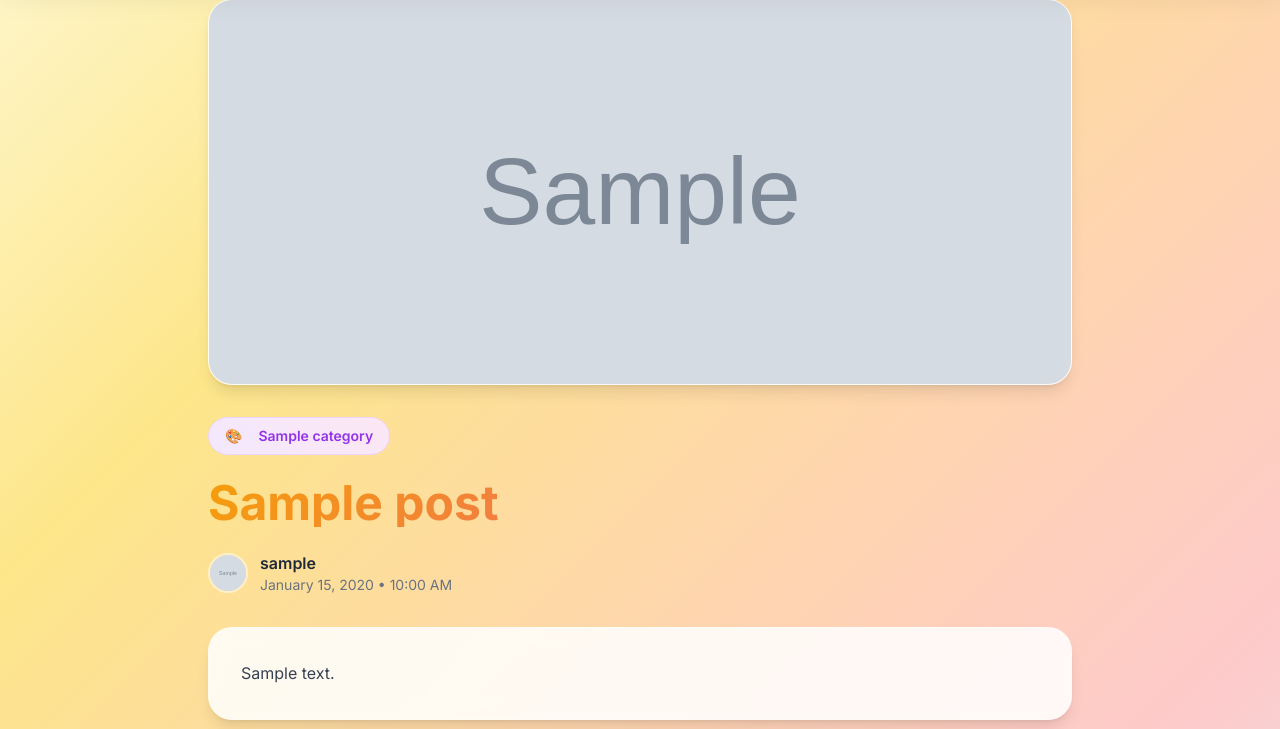
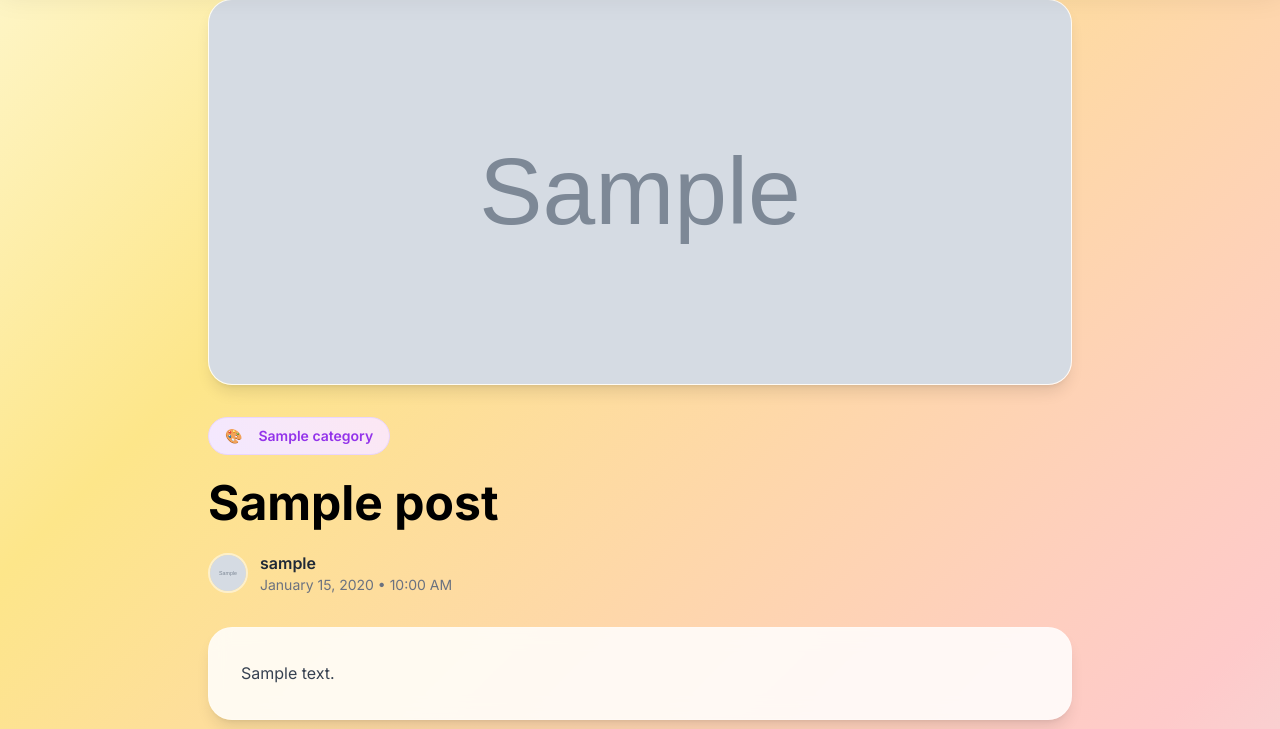
Before and after one commit to saponnness/freespaces, a Django app: page /posts/1/ in a window 1280 px wide. Shown: the part 81-810 px from the top of the page. Run offline with Django 5.2, Linux system fonts and the light colour scheme; tables that the repository leaves empty hold one stand-in row (values such as "Sample post"); grey boxes marked "Sample" are stand-in pictures; some libraries are stand-ins or nearby versions.

Commit message:
Update post title styling to enhance emoji support and visual consistency.

```diff
--- a/templates/posts/post_detail.html
+++ b/templates/posts/post_detail.html
@@ -41,7 +41,7 @@
             {% endif %}
         </div>
 
-        <h1 class="text-3xl md:text-5xl font-bold gradient-text mb-6 leading-tight overflow-visible">{{ post.title }}</h1>
+        <h1 class="text-3xl md:text-5xl font-bold emoji-friendly-title gradient-text-with-emoji mb-6 leading-tight">{{ post.title }}</h1>
 
         <div class="flex items-center space-x-4 text-gray-600">
             <div class="flex items-center space-x-3">
```
